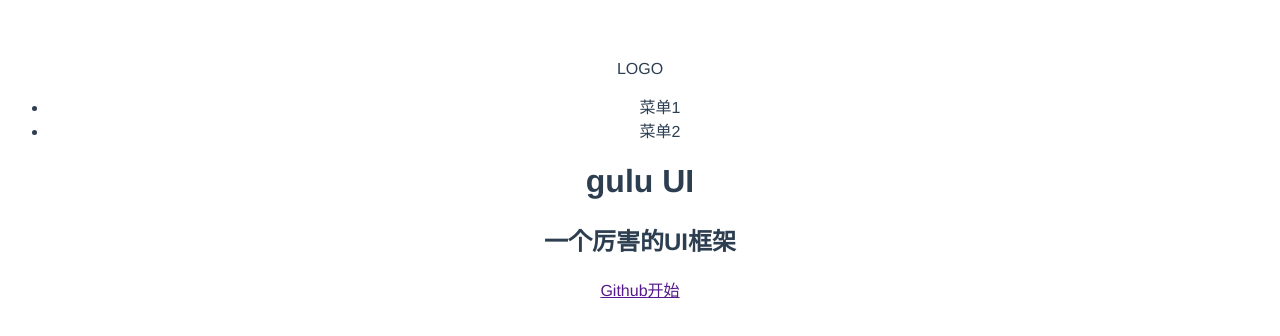
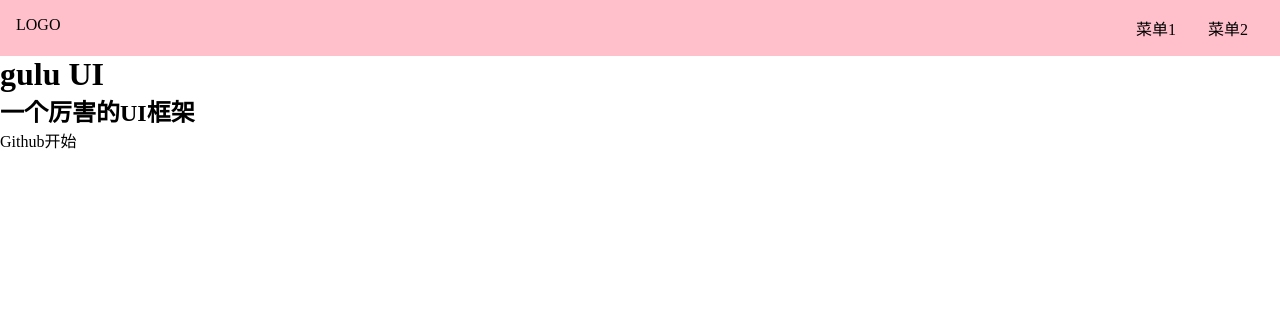
Before and after one commit to mumu111111/gulu-ui, a Vue app: page /#/ in a window 1280 px wide. Shown: the top 336 px of the page. Built offline with nearby package versions, Linux system fonts and the light colour scheme.

Commit message:
topNav样式

```diff
--- a/src/components/Topnav.vue
+++ b/src/components/Topnav.vue
@@ -1,5 +1,5 @@
 <template>
-  <div class="topNav">
+  <div class="topnav">
     <div class="logo">LOGO</div>
     <div class="menu"></div>
     <ul class="menu">
@@ -9,4 +9,21 @@
   </div>
 </template>
 <style lang="scss" scoped>
+.topnav {
+  background: pink;
+  display: flex;
+  padding: 16px;
+  > .logo {
+    max-width: 6em;
+    margin-right: auto;
+  }
+  > .menu {
+    display: flex;
+    white-space: nowrap;
+    flex-wrap: nowrap;
+    > li {
+      margin: 0 1em;
+    }
+  }
+}
 </style>
--- a/src/index.css
+++ /dev/null
@@ -1,8 +0,0 @@
-#app {
-  font-family: Avenir, Helvetica, Arial, sans-serif;
-  -webkit-font-smoothing: antialiased;
-  -moz-osx-font-smoothing: grayscale;
-  text-align: center;
-  color: #2c3e50;
-  margin-top: 60px;
-}
--- /dev/null
+++ b/src/index.scss
@@ -0,0 +1,17 @@
+* {
+  margin: 0;
+  padding: 0;
+  box-sizing: border-box;
+}
+ul,
+ol {
+  list-style: none;
+}
+a {
+  text-decoration: none;
+  color: inherit;
+  &:hover {
+    border-bottom: 1px solid;
+    cursor: pointer;
+  }
+}
--- a/src/main.ts
+++ b/src/main.ts
@@ -1,6 +1,6 @@
 import { createApp } from 'vue'
 import App from './App.vue'
-import './index.css'
+import './index.scss'
 import { createWebHashHistory, createRouter } from 'vue-router'
 import Home from './views/Home.vue'
 import Doc from './views/Doc.vue'
```
